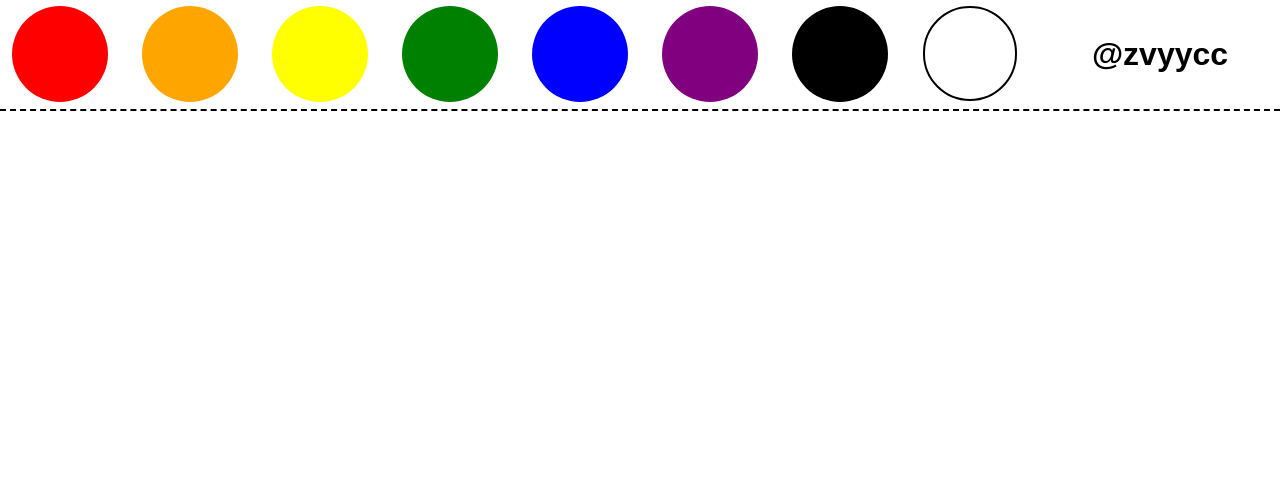
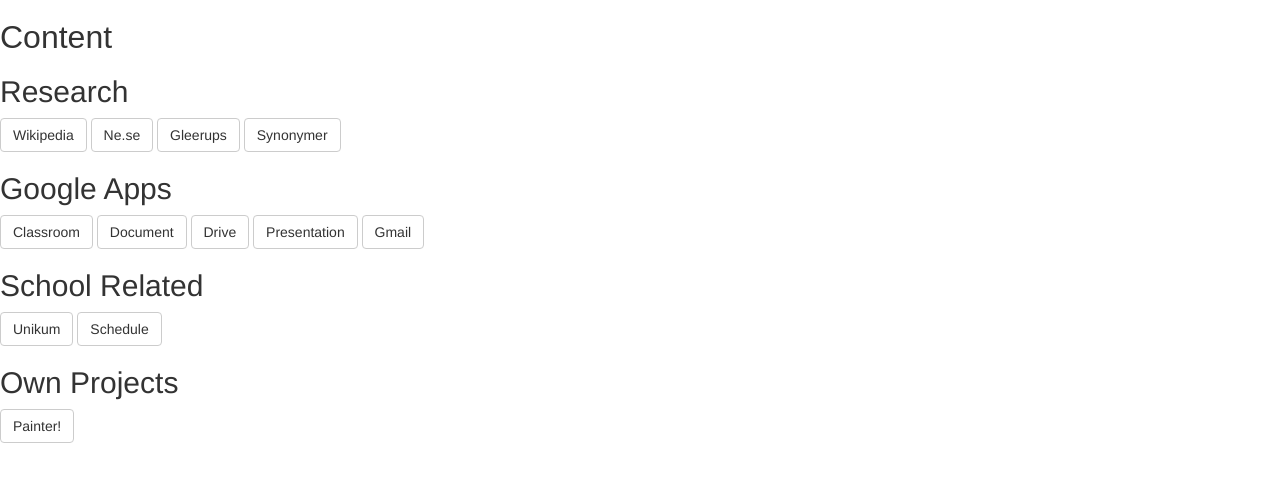
Before and after one commit to Zvyc/zvyc.github.io, a plain HTML site: page index.html in a window 1280 px wide. Drawn offline with nearby package versions, Linux system fonts and the light colour scheme.

Commit message:
updated index.html

```diff
--- a/index.html
+++ b/index.html
@@ -1,44 +1,49 @@
 <!DOCTYPE html>
 <html>
 <head>
-	<title>Simple Painter By: Zvyc</title>
+	<title>Home</title>
+	<link href="https://fonts.googleapis.com/css?family=Raleway:500" rel="stylesheet">
+
+	<link rel="stylesheet" type="text/css" href="https://maxcdn.bootstrapcdn.com/bootstrap/3.3.7/css/bootstrap.min.css">
 	<link rel="stylesheet" type="text/css" href="style.css">
+
 </head>
 <body>
-	<div id="upperContent">
-		<div>
-			<div class="colPick"></div>
-		</div>
-		<div>
-			<div class="colPick"></div>
-		</div>
-		<div>
-			<div class="colPick"></div>
-		</div>
-		<div>
-			<div class="colPick"></div>
-		</div>
-		<div>
-			<div class="colPick"></div>
-		</div>
-		<div>
-			<div class="colPick"></div>
-		</div>
-		<div>
-			<div class="colPick"></div>
-		</div>
-		<div>
-			<div class="colPick" id="whiteColPick"></div>
+	<div id="container">
+		<h1>Content</h1>
+
+		<div id="content">
+			<div class="section">
+				<h2>Research</h3>
+				<a class="btn btn-default link" href="https://www.wikipedia.org" target="_blank">Wikipedia</a>
+				<a class="btn btn-default link" href="https://www.ne.se/uppslagsverk/" target="_blank">Ne.se</a>
+				<a class="btn btn-default link" href="https://gleerupsportal.se" target="_blank">Gleerups</a>
+				<a class="btn btn-default link" href="https://www.synonymer.se" target="_blank">Synonymer</a>
+			</div>
+
+			<div class="section">
+				<h2>Google Apps</h3>
+				<a class="btn btn-default link" href="https://classroom.google.com" target="_blank">Classroom</a>
+				<a class="btn btn-default link" href="https://docs.google.com/document/" target="_blank">Document</a>
+				<a class="btn btn-default link" href="https://drive.google.com" target="_blank">Drive</a>
+				<a class="btn btn-default link" href="https://docs.google.com/presentation/" target="_blank">Presentation</a>
+				<a class="btn btn-default link" href="https://mail.google.com" target="_blank">Gmail</a>
+			</div>
+
+			<div class="section">
+				<h2>School Related</h2>
+				<a class="btn btn-default link" href="https://start.unikum.net" target="_blank">Unikum</a>
+				<a class="btn btn-default link" href="http://www.novasoftware.se/WebViewer/(S(npgjavzgkqrt3mf2e5e0fo55))/design1.aspx?schoolid=94780&code=162557" target="_blank">Schedule</a>
+			</div>
+
+			<div class="section">
+				<h2>Own Projects</h3>
+				<a class="btn btn-default link" href="Painter/index.html" target="_blank">Painter!</a>
+			</div>
 		</div>
 
-		<div class="center">
-			<h1 class="unselectable">@zvyycc</h1>
-		</div>
+
 	</div>
 
-	<div id="lowerContent">
-
-	</div>
-	<script type="text/javascript" src="script.js"></script>
 </body>
 </html>
--- a/script.js
+++ /dev/null
@@ -1,53 +0,0 @@
-var upperContent = document.querySelector('#upperContent');
-var colPick = document.querySelectorAll('.colPick');
-var activeColor = 'black';
-
-var lowerContent = document.querySelector('#lowerContent');
-
-
-var colors = [
-	'red',
-	'orange',
-	'yellow',
-	'green',
-	'blue',
-	'purple',
-	'black',
-	'white'
-];
-
-upperContentInit();
-lowerContentInit();
-
-function upperContentInit() {
-	for(var i = 0; i < colPick.length; i++) {
-		colPick[i].style.backgroundColor = colors[i]
-
-		colPick[i].addEventListener('click', function() {
-			activeColor = this.style.backgroundColor;
-		});
-	}
-}
-
-function lowerContentInit() {
-	for(var i = 0; i < 29000; i++) {
-		var createSquare = document.createElement('DIV');
-		createSquare.setAttribute('class', 'square');
-		createSquare.style.backgroundColor = 'white';
-
-		lowerContent.appendChild(createSquare);
-	}
-
-	var squares = document.querySelectorAll('.square');
-
-	for(var i = 0; i < squares.length; i++) {
-		squares[i].addEventListener('mouseover', function(evt) {
-			if(evt.buttons == 1) {
-				this.style.backgroundColor = activeColor;
-			}
-		});
-		squares[i].addEventListener('click', function(evt) {
-			this.style.backgroundColor = activeColor;
-		});
-	}
-}
```
